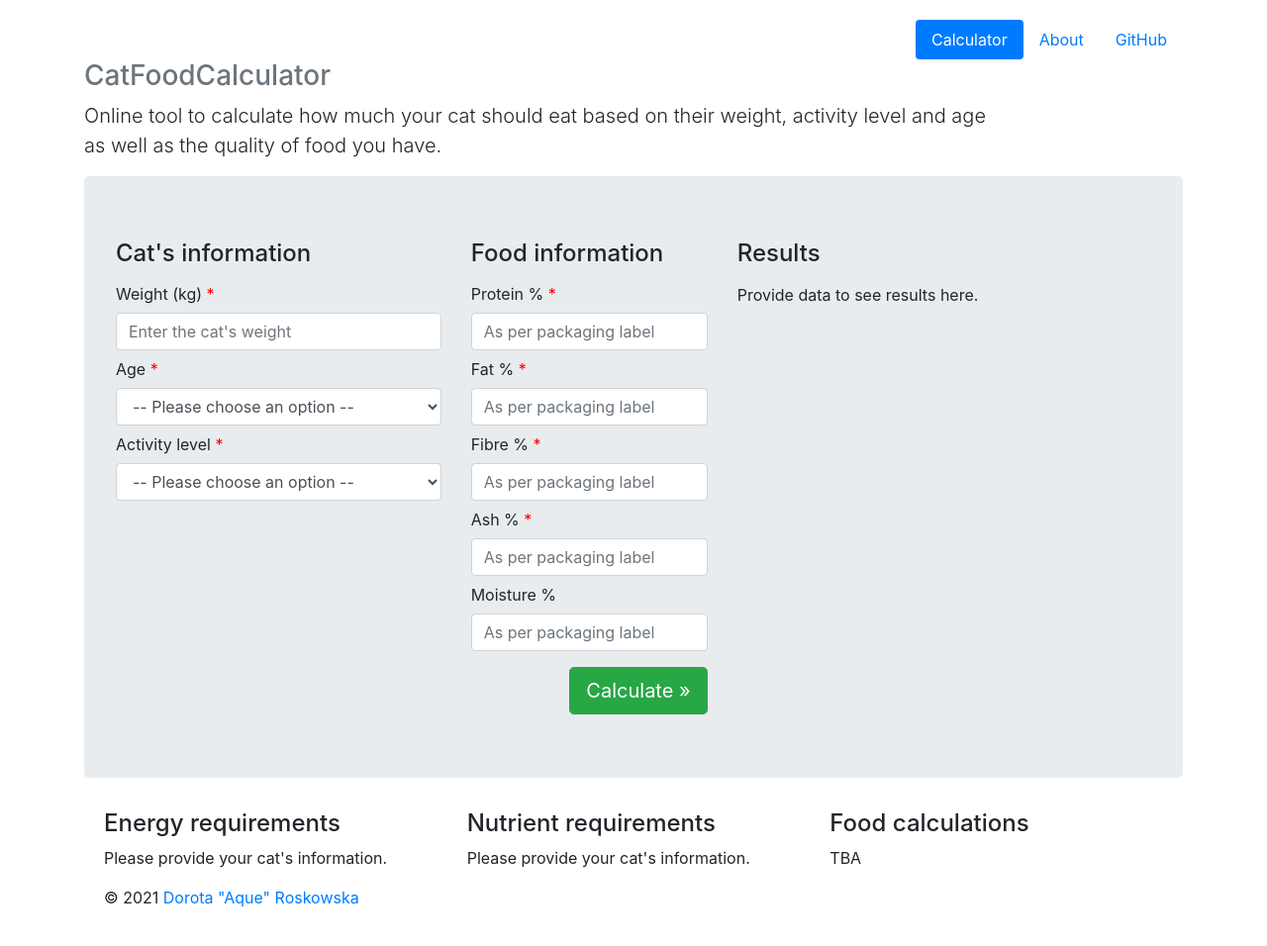
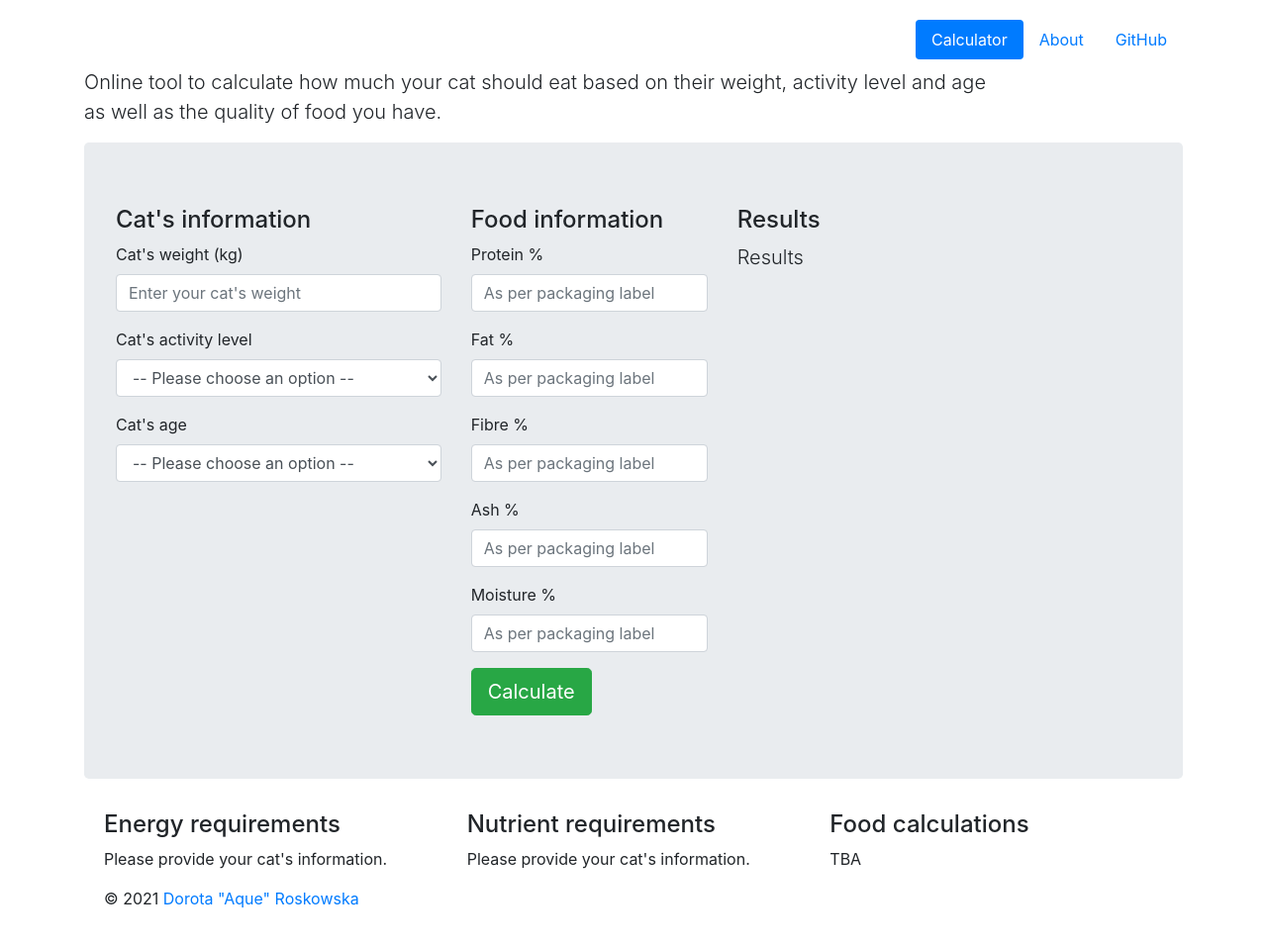
Before and after one commit to AqueM/CatFoodCalc, a Flask app: page / in a window 1280 px wide. Shown: the whole page at 99% size. Before the commit the page ends 917 px from the top, so only its background shows below. Run offline with Flask 2, Linux system fonts and the light colour scheme; some libraries are stand-ins or nearby versions.

Commit message:
scrap flash() for WTForms

```diff
--- a/app/cat_calc.py
+++ b/app/cat_calc.py
@@ -1,15 +1,15 @@
 import statistics
 
 from app import nutritional_values, food_requirements
-from app.enums import Range, ProteinNeeds, CatAges
+from app.enums import Range, ProteinNeeds, CatAges, CatActivities
 
 
 class Cat(object):
     def __init__(self, weight, age, activity):
-        self.activity = activity
+        self.activity = eval(activity)
         self.kcal_needs_per_kg = nutritional_values.kcal_by_activity[self.activity]
         self.weight = float(weight)
-        self.age = age
+        self.age = eval(age)
         self.age_modif = nutritional_values.age_modifier[self.age]
 
         # RER - Resting Energy Requirement (by weight only)
--- a/app/flask_validations.py
+++ b/app/flask_validations.py
@@ -38,7 +38,7 @@ def validate_cat_activity(activity):
 def validate_cat_weight(weight):
     result = True
     if not weight:
-        flash(labels.weight_empty_error, category="cat")
+        flash(labels.weight_error, category="cat")
         result = False
     else:
         try:
@@ -66,7 +66,6 @@ def validate_food(*args):
         flash(labels.nutrition_empty_error, category="food")
     if invalid:
         flash(labels.nutrition_invalid_error, category="food")
-    print(get_flashed_messages(with_categories=True))
 
 
 def validate_moisture(moisture):
--- a/app/forms.py
+++ b/app/forms.py
@@ -1,8 +1,46 @@
 from flask_wtf import FlaskForm
-from wtforms import StringField, PasswordField, DecimalField
-from wtforms.validators import InputRequired
+from wtforms import DecimalField, SelectField, SubmitField, FormField
+from wtforms.validators import NumberRange, InputRequired, NoneOf
+
+from app import labels
+
+default = {"default": "-- Please choose an option --"}
+activities = default | labels.activity_labels
+activities = activities.items()
+ages = default | labels.age_labels
+ages = ages.items()
+
+
+class CatForm(FlaskForm):
+    weight = DecimalField("Cat's weight (kg)",
+                          validators=[InputRequired(message=labels.weight_error),
+                                      NumberRange(min=0, max=40, message=labels.weight_invalid_error)],
+                          render_kw={"placeholder": "Enter your cat's weight"})
+    activity = SelectField("Cat's activity level", choices=activities,
+                           validators=[NoneOf(default, message="Please choose a value.")])
+    age = SelectField("Cat's age", choices=ages, validators=[NoneOf(default, message="Please choose a value.")])
+
+
+class FoodForm(FlaskForm):
+    protein = DecimalField("Protein %",
+                           validators=[InputRequired(message=labels.nutrition_empty_error),
+                                       NumberRange(min=0, max=100, message=labels.nutrition_invalid_error)],
+                           render_kw={"placeholder": "As per packaging label"})
+    fat = DecimalField("Fat %", validators=[InputRequired(message=labels.nutrition_empty_error),
+                                            NumberRange(min=0, max=100, message=labels.nutrition_invalid_error)],
+                       render_kw={"placeholder": "As per packaging label"})
+    fibre = DecimalField("Fibre %", validators=[InputRequired(message=labels.nutrition_empty_error),
+                                                NumberRange(min=0, max=100, message=labels.nutrition_invalid_error)],
+                         render_kw={"placeholder": "As per packaging label"})
+    ash = DecimalField("Ash %", validators=[InputRequired(message=labels.nutrition_empty_error),
+                                            NumberRange(min=0, max=100, message=labels.nutrition_invalid_error)],
+                       render_kw={"placeholder": "As per packaging label"})
+    moisture = DecimalField("Moisture %",
+                            validators=[NumberRange(min=0, max=100, message=labels.moisture_invalid_error)],
+                            render_kw={"placeholder": "As per packaging label"})
 
 
 class CalcForm(FlaskForm):
-    weight = DecimalField("Cat's weight (kg)", validators=[InputRequired()])
-    # activity = PasswordField('Password', validators=[InputRequired()])
+    cat = FormField(CatForm)
+    food = FormField(FoodForm)
+    submit = SubmitField('Calculate')
--- a/app/labels.py
+++ b/app/labels.py
@@ -22,13 +22,13 @@ input_labels = {"weight": "Weight (kg)", "weight_placeholder": "Enter the cat's
                 "food_placeholder": "As per packaging label",
                 "protein": "Protein %", "fat": "Fat %", "fibre": "Fibre %", "ash": "Ash %", "moisture": "Moisture %"}
 
-weight_empty_error = "Please provide your cat's weight."
-weight_invalid_error = "Please provide cat weight as a decimal number."
+weight_error = "Please provide your cat's weight as a decimal number."
+weight_invalid_error = "Cat weight can't be bigger than 50 kg."
 age_empty_error = "Please select your cat's age."
 activity_empty_error = "Please select your cat's activity level."
 nutrition_empty_error = "Please provide required percentages."
 nutrition_invalid_error = "All input values must be numbers, and only numbers (no % needed)."
-moisture_invalid_error = "Moisture % must be a number or left empty."
+moisture_invalid_error = "Moisture %% must be a number or left empty."
 
 numbers_labels = {NumberNames.der: NumberNamesLong.der.value, NumberNames.mer: NumberNamesLong.mer.value}
 tooltips = {
--- a/app/routes.py
+++ b/app/routes.py
@@ -1,7 +1,6 @@
 import app.labels as labels
-from app import flask_app, render_template, request
+from app import flask_app, render_template, request, cat_calc
 from app.enums import Range, NumberNames, ProteinNeeds
-from app.flask_validations import validate_food, validate_cat, validate_moisture
 from app.food_requirements import fat_needs_dry_mass, carbs_needs_dry_mass
 from app.forms import CalcForm
 
@@ -33,21 +32,13 @@ def calculator():
 
     fat_needs = fat_needs_dry_mass
     carb_needs = carbs_needs_dry_mass
-    form = CalcForm()
+    form = CalcForm(request.form)
     year = labels.display_years()
-
-    if request.method == "POST":
-        validate_cat()
-        protein = request.form["protein"]
-        fat = request.form["fat"]
-        fibre = request.form["fibre"]
-        ash = request.form["ash"]
-        moisture = request.form["moisture"]
-        validate_food(request.form["protein"],
-                      request.form["fat"],
-                      request.form["fibre"],
-                      request.form["ash"])
-        validate_moisture(request.form["moisture"])
+    # food_ok = form_food.validate_on_submit()
+    # if cat_ok:
+    #     cat = cat_calc.Cat(form_cat.weight, eval(form_cat.age), eval(form_cat.activity))
+    if form.cat.validate_on_submit():
+        cat = cat_calc.Cat(form.cat.weight.data, form.cat.age.data, form.cat.activity.data)
     return render_template("calc_form.html", **locals())
 
 
--- a/app/templates/base.html
+++ b/app/templates/base.html
@@ -4,7 +4,7 @@
     ('/about', 'about', 'About'),
     ('https://github.com/AqueM/CatFoodCalc', 'github', 'GitHub')
 ] -%}
-
+{% import "bootstrap/wtf.html" as wtf %}
 {% set active_page = active_page|default('index') -%}
 <html lang="en">
 <head>
@@ -28,10 +28,10 @@
     padding-right: 20px;
     padding-left: 20px;
     }
-    .required:after {
-      content:" *";
-      color:red;
-    }
+<!--    .required:after {-->
+<!--      content:" *";-->
+<!--      color:red;-->
+<!--    }-->
 
     </style>
 </head>
--- a/app/templates/calc_form.html
+++ b/app/templates/calc_form.html
@@ -1,97 +1,24 @@
 {% extends 'base.html' %}
 {% set active_page = "index" %}
-{% block title %}CatFoodCalculator{% endblock %}
+{% block header %}CatFoodCalculator{% endblock %}
 
 {% block jumbo %}
-    <form action="."method="POST">
+    <form action="" method="POST">
         <div class="row" name="data">
             <div class="col-md-4" name="inputFormCat">
-                <div class="form-group">
                     <h4>Cat's information</h4>
-                    <label for="catWeight" class="col-form-label required">{{inputs.weight}}</label>
-                        <input id="catWeight" class="form-control required" name="weight" {% if weight|length %} value={{weight}}
-                        {% endif %} placeholder="{{inputs.weight_placeholder}}"/>
-                    <label for="catAge" class="col-form-label required">{{inputs.age}}</label>
-                        <select id="catAge" class="form-control" action="/" method="GET" name=age>
-                            {% for key, value in ages %}
-                            <option value="{{key}}" {% if age is defined and age==key %}SELECTED{% endif %}>{{value}}</option>
-                            {% endfor %}
-                        </select>
-                    <label for="catActivity" class="col-form-label required">{{inputs.activity}}</label>
-                        <select id="catActivity" class="form-control" action="/" method="GET" name=activity>
-                        {% for key, value in activities %}
-                        <option value="{{key}}" {% if activity is defined and activity==key %}SELECTED{% endif %}>{{value}}</option>
-                        {% endfor %}
-                        </select>
-                </div>
+                    {{ wtf.quick_form(form.cat) }}
             </div>
             <div class="col-md-3" name="inputFormFood">
-                <div class="form-group">
                     <h4>Food information</h4>
-                    <label class="col-form-label required" for="protein">Protein %</label>
-                        <input class="form-control"  id="protein" name="protein"
-                               placeholder="{{inputs.food_placeholder}}"
-                               {% if protein|length %} value={{protein}} {% endif %}/>
-                    <label class="col-form-label required" for="fat">Fat %</label>
-                        <input class="form-control" id="fat" name="fat"
-                               placeholder="{{inputs.food_placeholder}}"
-                               {% if fat|length %} value={{fat}} {% endif %}/>
-                    <label class="col-form-label required" for="fibre">Fibre %</label>
-                        <input class="form-control"  id="fibre" name="fibre"
-                               placeholder="{{inputs.food_placeholder}}"
-                               {% if fibre|length %} value={{fibre}} {% endif %}/>
-                    <label class="col-form-label required" for="ash">Ash %</label>
-                        <input class="form-control" id="ash" name="ash"
-                               placeholder="{{inputs.food_placeholder}}"
-                               {% if ash|length %} value={{ash}} {% endif %}/>
-                    <label class="col-form-label" for="moisture">{{inputs.moisture}}</label>
-                        <input class="form-control" id="moisture" name="moisture"
-                               placeholder="{{inputs.food_placeholder}}"
-                               {% if moisture|length %} value={{moisture}} {% endif %}/>
-                </div>
+                    {{ wtf.quick_form(form.food) }}
+                    {{ form.submit(class="btn btn-lg btn-success align-center") }}
             </div>
             <div class="col-md-4" name="results">
                 <h4>Results</h4>
-                <p class="lead">
-                    {% if cat is defined and food is defined %}
-                    <p>Results</p>
-                    {% else %}
-                    <p>Provide data to see results here.</p>
-                    {% endif %}
-                </p>
+                <p class="lead">Results</p>
             </div>
-        </div>
-        <div class="row" name="errors">
-            <div class="col-md-4" name="catErrors">
-                {% with catErrors = get_flashed_messages(category_filter=["cat"]) %}
-                {% if catErrors %}
-                <p>
-                {% for catError in catErrors %}
-                <div class="text-danger" role="alert"><div class="flash">{{ catError }}</div></div>
-                {% endfor %}
-                </p>
-                {% endif %}
-                {% endwith %}
-            </div>
-            <div class="col-md-3" name="foodErrors">
-                {% with foodErrors = get_flashed_messages(category_filter=["food"]) %}
-                {% if foodErrors %}
-                <p>
-                {% for foodError in foodErrors %}
-                <div class="text-danger" role="alert"><div class="flash">{{ foodError }}</div></div>
-                {% endfor %}
-                </p>
-                {% endif %}
-                {% endwith %}
-            </div>
-            <div class="col-md-4"></div>
-        </div>
-        <div class="row d-flex " name="submit">
-            <div class="col-md-4"></div>
-            <div class="col-md-3" name="submit">
-                <input class="btn btn-lg btn-success float-right" type="submit" value="{{inputs.submit}}"/>
-            </div>
-            <div class="col-md-4"></div>
+
         </div>
     </form>
 {% endblock %}
@@ -122,15 +49,16 @@
 {% block col2 %}
 <h4>Nutrient requirements</h4>
 {% if cat is defined %}
-<p>Protein:<BR>
+<p><b>Protein:</b><BR>
     <a data-placement="top" data-toggle="tooltip" href="#" title="Calculated by food's dry mass">
         {{cat.protein_needs[dm]}}/100g
-        food</a> - up to <a data-placement="top" data-toggle="tooltip" href="#" title="Calculated by cat's bodyweight">
-        {{cat.protein_needs[bw]}}g</a><br>per day
+        food</a> per day <BR>or<br>
+    <a data-placement="top" data-toggle="tooltip" href="#" title="Calculated by cat's bodyweight">
+        {{cat.protein_needs[bw]}}g</a> per day
 </p>
-<p>Fats:<BR>
+<p><b>Fats:</b><BR>
     {{fat_needs[range_min]}} - {{fat_needs[range_max]}}% daily food's dry mass</P>
-<p>Carbs:<BR>
+<p><b>Carbs:</b><BR>
     {{carb_needs[range_min]}} - {{carb_needs[range_max]}}% daily food's dry mass</P>
 {% else %}
 <p>Please provide your cat's information.</p>
```
